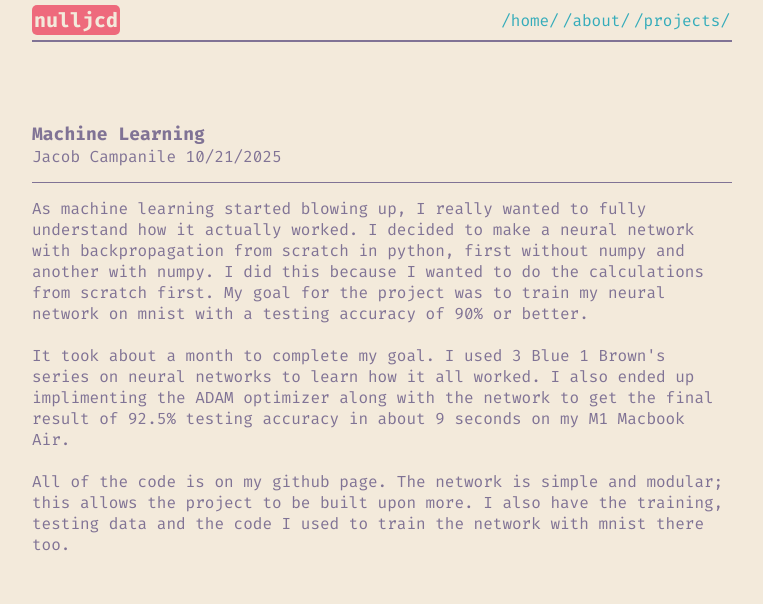
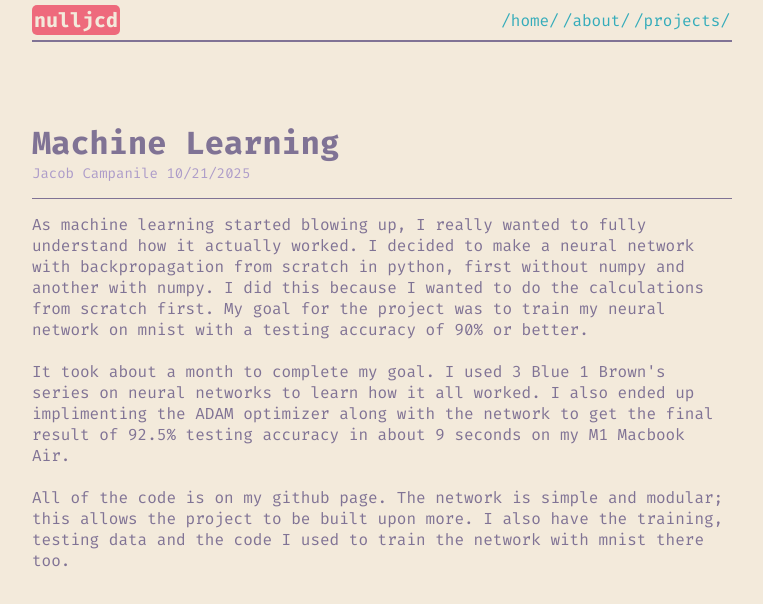
Before and after one commit to nulljcd/machine-learning, a plain HTML site: page index.html in a window 1280 px wide. Shown: the whole page, without its empty margins (258-1021 px from the left). Drawn offline with Linux system fonts and the light colour scheme.

Commit message:
Update style.css

```diff
--- a/website_resources/style.css
+++ b/website_resources/style.css
@@ -88,8 +88,13 @@ body {
 }
 
 .header {
-    font-size: 18px;
+    font-size: 32px;
     font-weight: 1000;
+}
+
+.sub_header {
+    font-size: 14px;
+    color: #ad9cc9;
 }
 
 .line_spacer {
```
